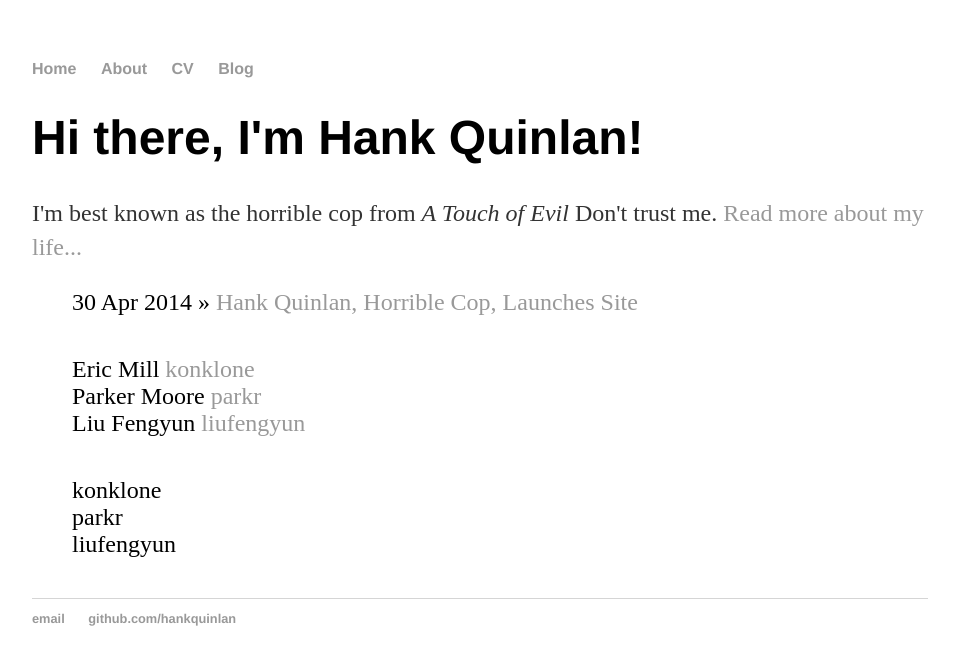
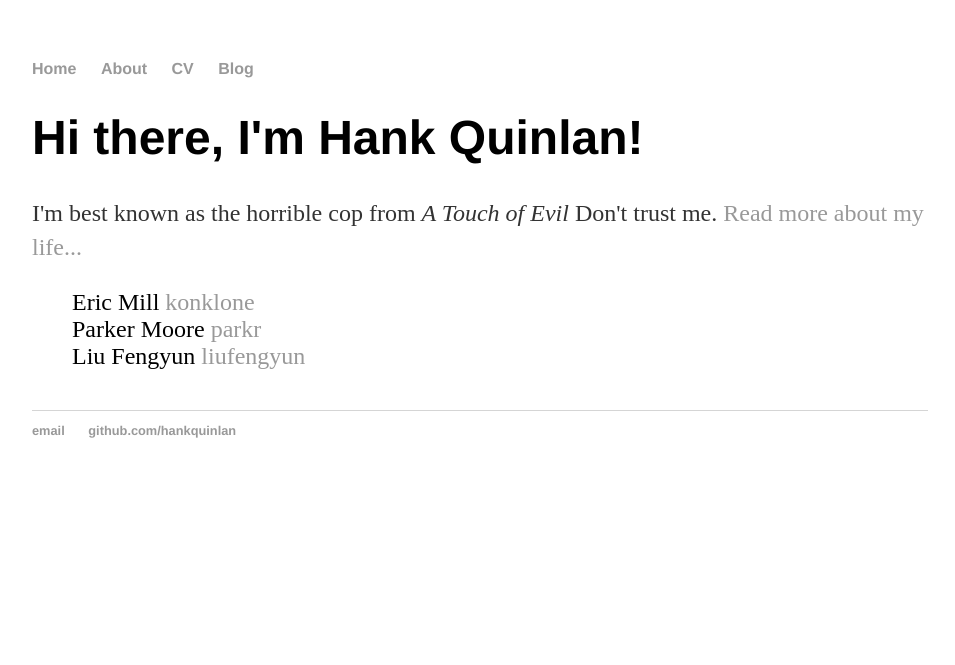
Before and after one commit to fikrisyad/data-eval, a Jekyll site: the page built from index.html, in a window 1280 px wide. Shown: the top 665 px of the page, without its empty margins (160-1115 px from the left). Built offline with Jekyll 4.4.1, drawn with Linux system fonts in a browser that asks for light colours.

Commit message:
Update index.html

```diff
--- a/index.html
+++ b/index.html
@@ -6,20 +6,9 @@ title: Hank Quinlan, Horrible Cop
 	<h1>Hi there, I'm Hank Quinlan!</h1>
 	<p>I'm best known as the horrible cop from <em>A Touch of Evil</em> Don't trust me. <a href="/about">Read more about my life...</a></p>
 </div><!-- /.blurb -->
-<ul class="posts">
-
-	  {% for post in site.posts %}
-	    <li><span>{{ post.date | date_to_string }}</span> » <a href="{{ post.url }}" title="{{ post.title }}">{{ post.title }}</a></li>
-	  {% endfor %}
-	</ul>
 
 <ul class="posts">
 	{% for member in site.data.members %}
 	<li><span>{{ member.name }}</span> <a href="https://github.com/{{ member.github }}">{{ member.github }}</a> </li>
 	{% endfor %}
 </ul>
-<ul class="posts">
-	{% for row in site.data.members %}
-	<li><span>{{ row.github }}</span> </li>
-	{% endfor %}
-</ul>
```
